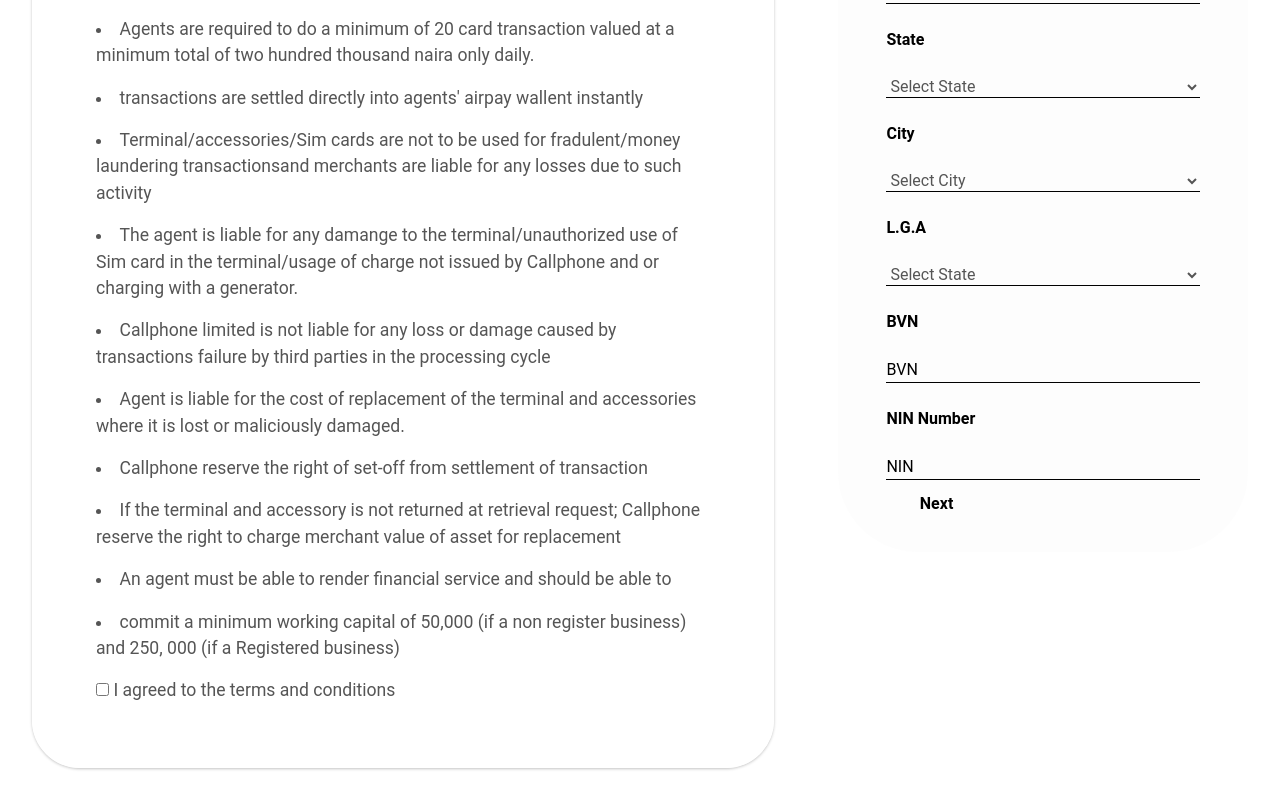
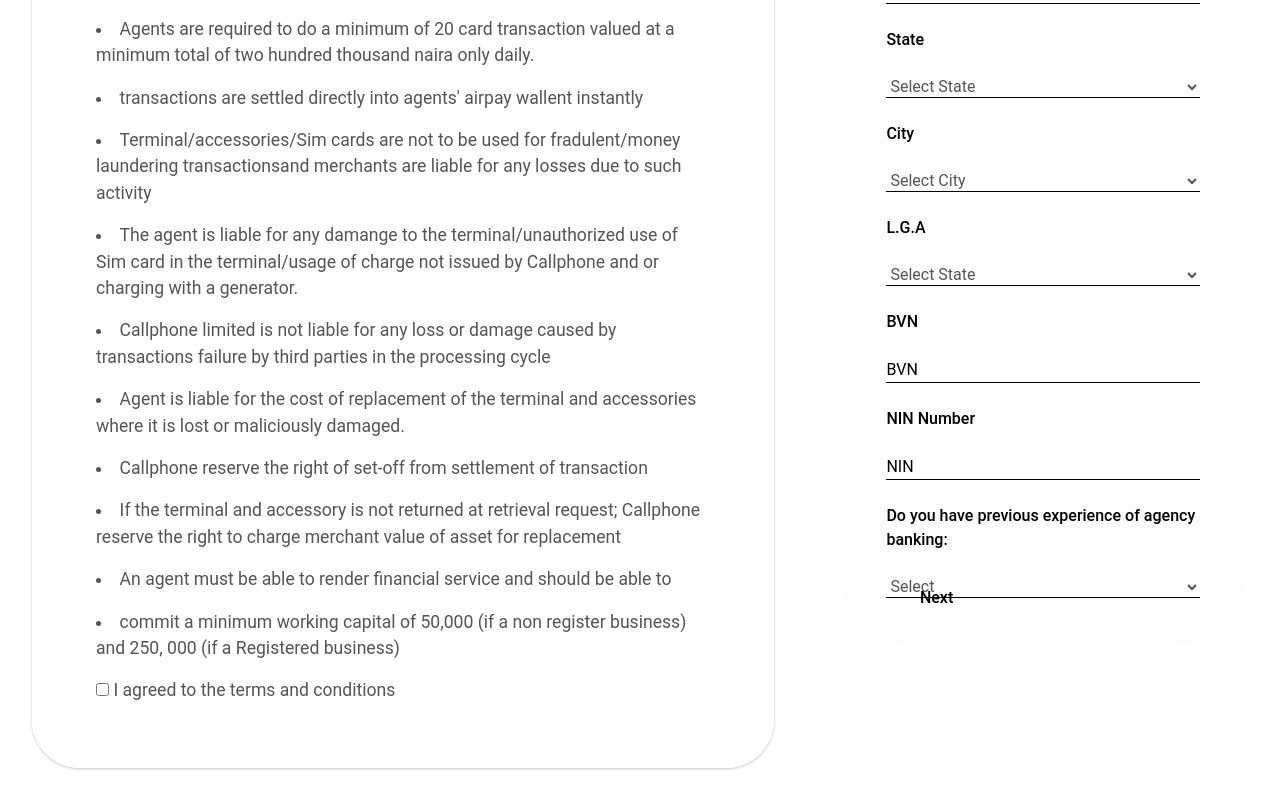
Before and after one commit to Atabo2023/Callphone-airpay-agent-form, a React (Vite) app: page / in a window 1280 px wide. Shown: the part 664-1464 px from the top of the page. Built offline with nearby package versions, Linux system fonts and the light colour scheme.

Commit message:
modefied the UI

```diff
--- a/src/App.css
+++ b/src/App.css
@@ -207,7 +207,7 @@
 
 .formBox {
   color: black;
-  font-weight: bold;
+  font-weight: 500;
   background-color: #f8f7f954;
   padding: 3rem;
   width: 32vw;
--- a/src/assets/Components/Form.jsx
+++ b/src/assets/Components/Form.jsx
@@ -297,8 +297,6 @@
                 placeholder="Surname"
               />
               <br />
-              <label htmlFor="FirstName">First name</label>
-              <br />
               <input
                 className="inputField"
                 type="text"
@@ -306,6 +304,8 @@
                 name="first name"
                 placeholder="First name"
               />
+              <label htmlFor="FirstName">First name</label>
+              <br />
               <br />
               <label htmlFor="phoneNumber">Phone number</label>
               <br />
@@ -375,6 +375,15 @@
                 placeholder="NIN"
               />
               <br />
+              <label htmlFor="experince">
+                Do you have previous experience of agency banking:
+              </label>
+              <br />
+              <select className="inputField" id="LGA">
+                <option value="Select LGA">Select</option>
+                <option value="Yes">Yes</option>
+                <option value="No">No</option>
+              </select>
               <button onClick={handleSubmit}>Next</button>
             </form>
           </div>
```
